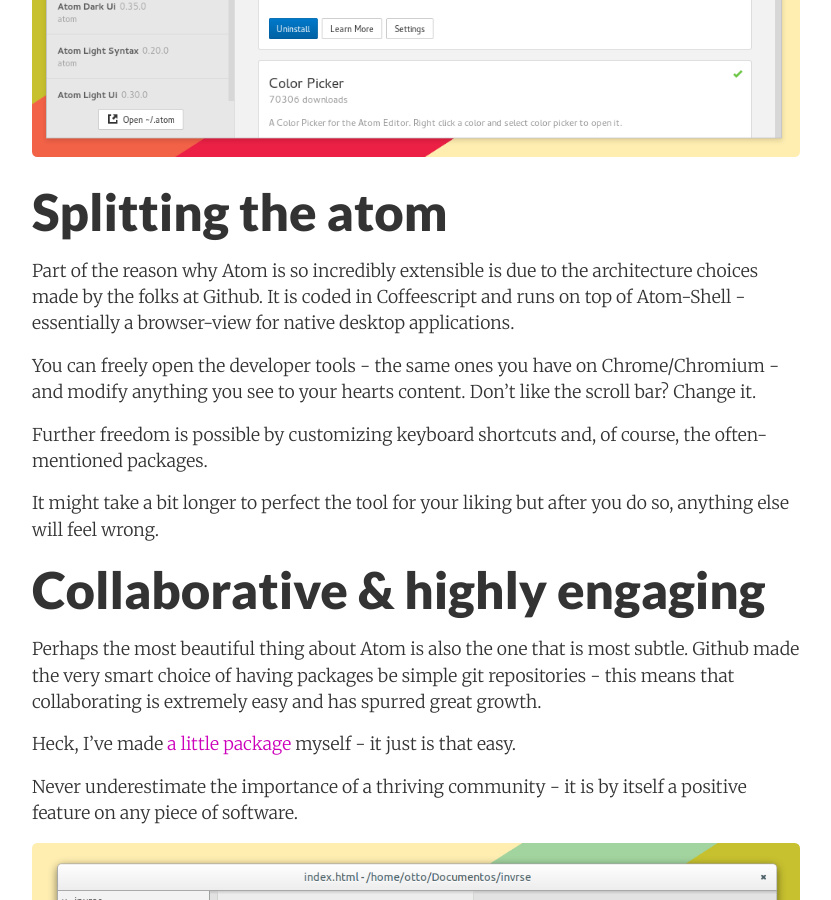
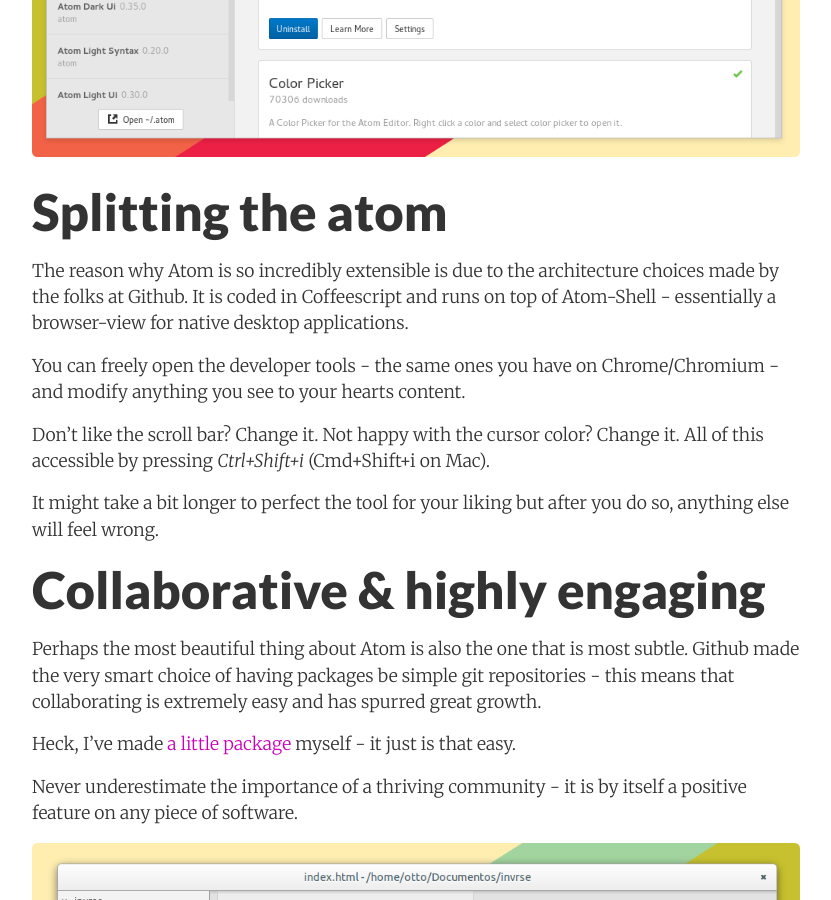
Before and after one commit to ThaisRobba/invrse, a Jekyll site: the page built from _posts/2014-09-24-atom-review.md, in a window 1280 px wide and 900 px high, scrolled down 2463 px. Shown: the whole window, without its empty margins (224-1055 px from the left). Built offline with Jekyll 4.4.1, drawn with Linux system fonts in a browser that asks for light colours; comment, search, counter and statistics services are not loaded.

Commit message:
improved flow

```diff
--- a/_posts/2014-09-24-atom-review.md
+++ b/_posts/2014-09-24-atom-review.md
@@ -43,11 +43,11 @@
 
 ##Splitting the atom
 
-Part of the reason why Atom is so incredibly extensible is due to the architecture choices made by the folks at Github. It is coded in Coffeescript and runs on top of Atom-Shell - essentially a browser-view for native desktop applications.
+The reason why Atom is so incredibly extensible is due to the architecture choices made by the folks at Github. It is coded in Coffeescript and runs on top of Atom-Shell - essentially a browser-view for native desktop applications.
 
-You can freely open the developer tools - the same ones you have on Chrome/Chromium - and modify anything you see to your hearts content. Don't like the scroll bar? Change it.
+You can freely open the developer tools - the same ones you have on Chrome/Chromium - and modify anything you see to your hearts content.
 
-Further freedom is possible by customizing keyboard shortcuts and, of course, the often-mentioned packages.
+Don't like the scroll bar? Change it. Not happy with the cursor color? Change it. All of this accessible by pressing *Ctrl+Shift+i* (Cmd+Shift+i on Mac).
 
 It might take a bit longer to perfect the tool for your liking but after you do so, anything else will feel wrong.
 
```
